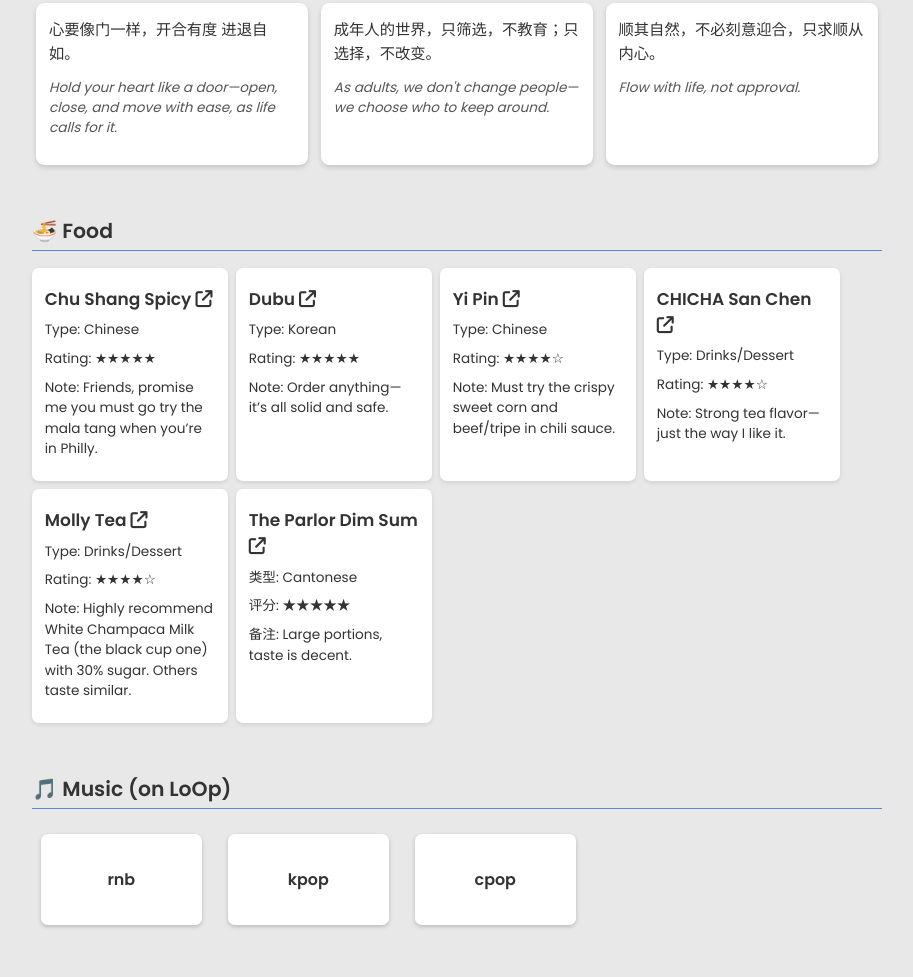
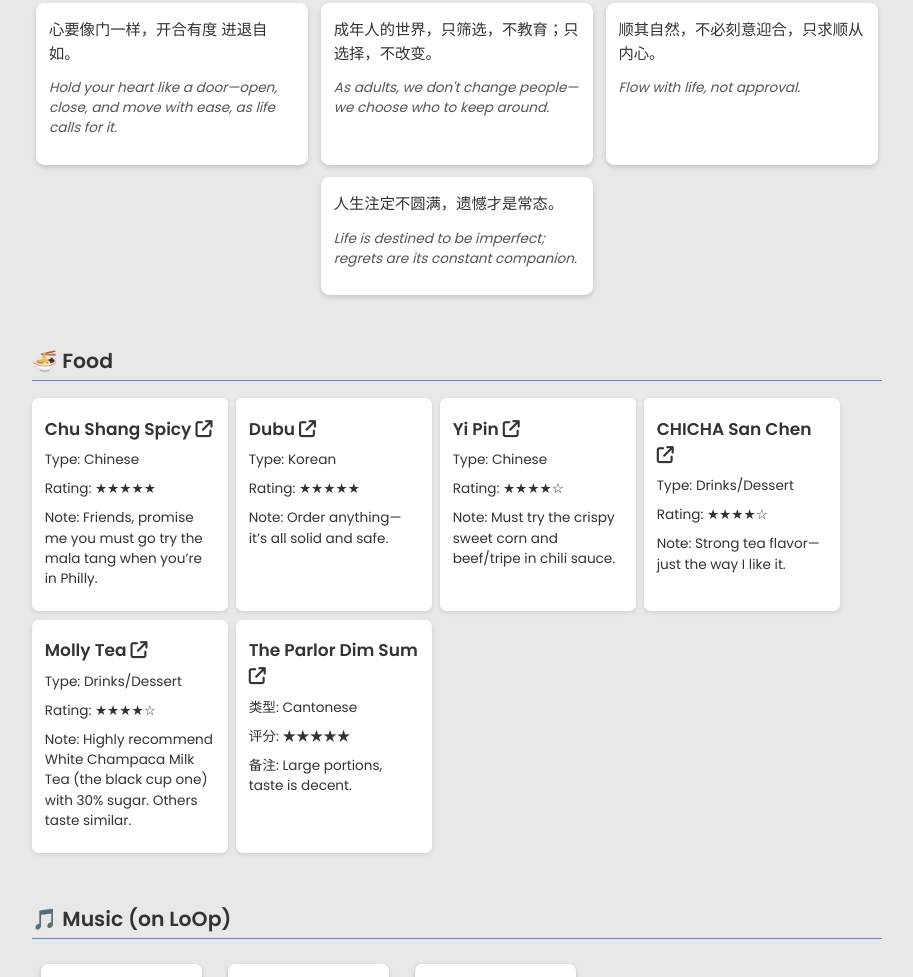
Before and after one commit to britneylu/digital-garden, a plain HTML site: page index-en.html in a window 1280 px wide. Shown: the part 804-1781 px from the top of the page, without its empty margins (183-1096 px from the left). Drawn offline with Linux system fonts and the light colour scheme.

Commit message:
quote update

```diff
--- a/index-en.html
+++ b/index-en.html
@@ -213,6 +213,10 @@
             <div class="quote-card">
                 <p class="chinese">顺其自然，不必刻意迎合，只求顺从内心。</p>
                 <p class="english">Flow with life, not approval.</p>
+            </div>
+            <div class="quote-card">
+                <p class="chinese">人生注定不圆满，遗憾才是常态。</p>
+                <p class="english">Life is destined to be imperfect; regrets are its constant companion.</p>
             </div>
     </section>
 
```
Also changed, not shown: index.html (+4 -0 lines).
